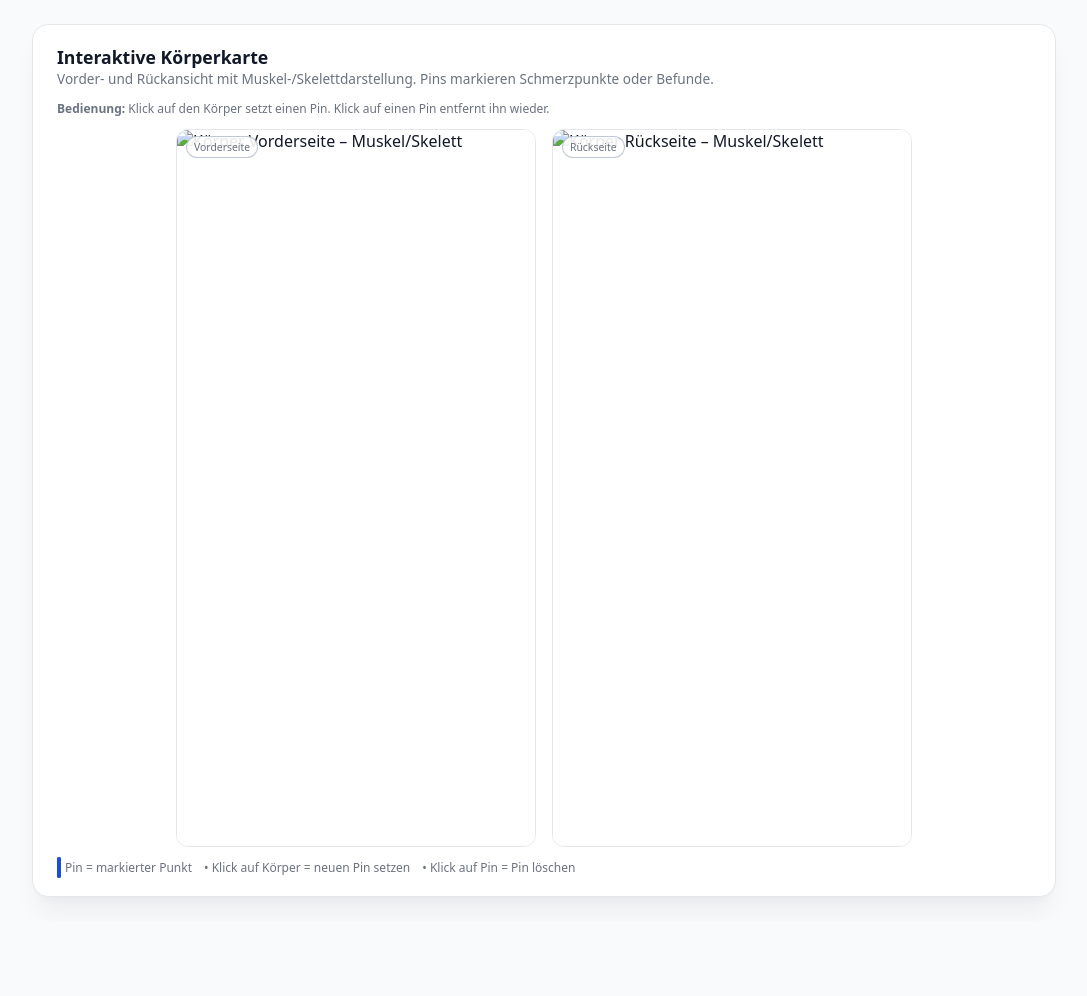
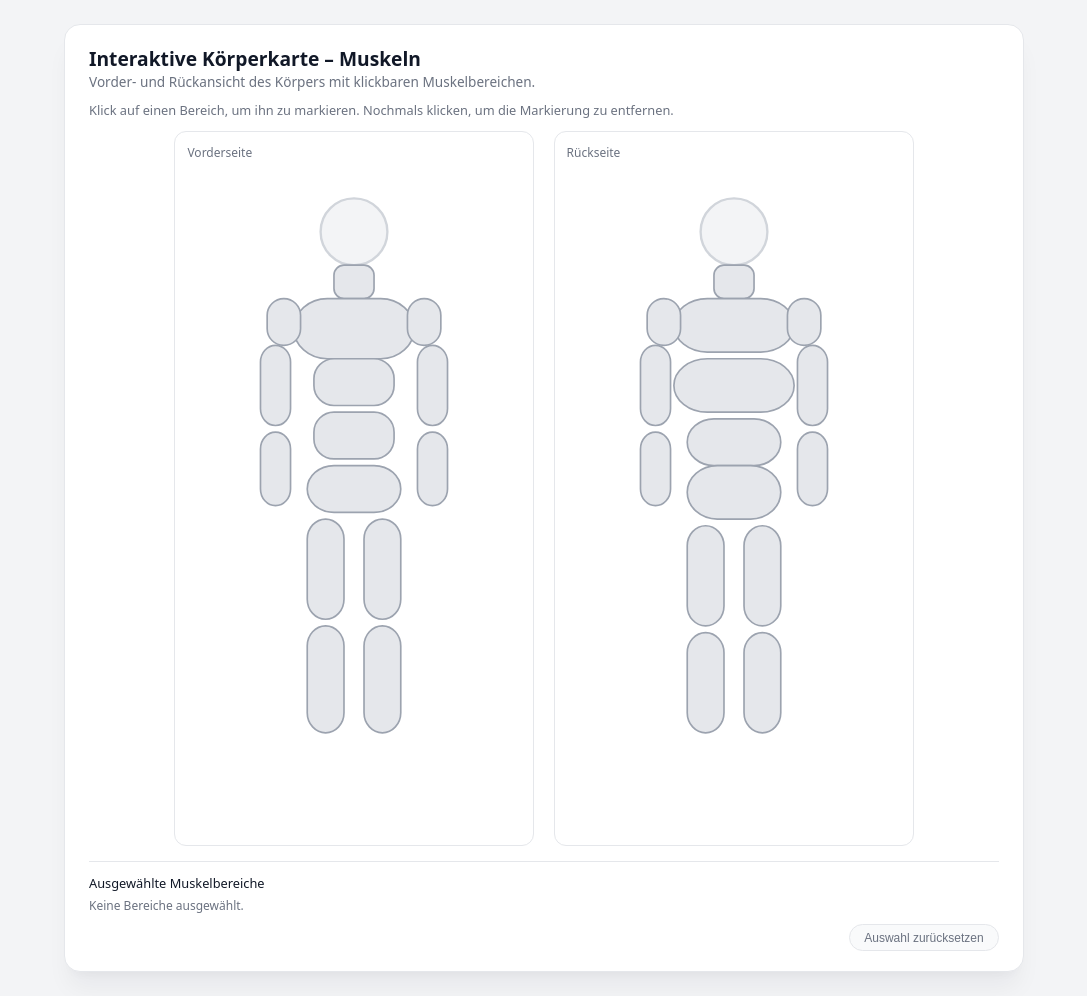
Before and after one commit to tofin100/physio-bodymap-mvp-, a plain HTML site: page index.html in a window 1280 px wide. Shown: the whole page, without its empty margins (96-1183 px from the left). Before the commit the page ends 921 px from the top, so only its background shows below. Drawn offline with Linux system fonts and the light colour scheme.

Commit message:
index.html aktualisieren

```diff
--- a/index.html
+++ b/index.html
@@ -2,22 +2,22 @@
 <html lang="de">
 <head>
   <meta charset="UTF-8" />
-  <title>Interaktive Körperkarte – Avatar</title>
+  <title>Interaktive Körperkarte – Muskeln</title>
   <meta name="viewport" content="width=device-width, initial-scale=1" />
   <style>
     :root {
-      --bg-page: #f9fafb;
+      --bg-page: #f3f4f6;
       --bg-card: #ffffff;
       --border: #e5e7eb;
       --text: #111827;
       --muted: #6b7280;
-      --pin: #2563eb;
-      --pin-border: #1d4ed8;
+      --region: #e5e7eb;
+      --region-hover: #cbd5f5;
+      --region-selected: #60a5fa;
+      --region-selected-border: #2563eb;
     }
 
-    * {
-      box-sizing: border-box;
-    }
+    * { box-sizing: border-box; }
 
     body {
       margin: 0;
@@ -33,26 +33,22 @@
 
     .card {
       width: 100%;
-      max-width: 1024px;
+      max-width: 960px;
       background: var(--bg-card);
       border-radius: 1rem;
       border: 1px solid var(--border);
       box-shadow:
         0 20px 25px -5px rgba(15, 23, 42, 0.05),
         0 8px 10px -6px rgba(15, 23, 42, 0.03);
-      padding: 1.25rem 1.5rem 1.25rem;
+      padding: 1.25rem 1.5rem;
     }
 
     .card-header {
-      display: flex;
-      justify-content: space-between;
-      align-items: baseline;
-      gap: 0.75rem;
       margin-bottom: 0.75rem;
     }
 
     .card-title {
-      font-size: 1.1rem;
+      font-size: 1.2rem;
       font-weight: 600;
     }
 
@@ -62,302 +58,367 @@
     }
 
     .hint {
-      font-size: 0.75rem;
+      font-size: 0.8rem;
       color: var(--muted);
-      margin-bottom: 0.75rem;
+      margin: 0.6rem 0 0.8rem;
     }
 
     .bodies {
       display: flex;
       flex-wrap: wrap;
-      gap: 1rem;
+      gap: 1.2rem;
       justify-content: center;
     }
 
     .body-panel {
-      position: relative;
-      width: min(46%, 360px);
+      flex: 1;
       min-width: 260px;
+      max-width: 360px;
       border-radius: 0.75rem;
       border: 1px solid var(--border);
-      overflow: hidden;
       background: #ffffff;
+      padding: 0.75rem;
     }
 
     .body-label {
-      position: absolute;
-      top: 0.4rem;
-      left: 0.55rem;
-      padding: 0.18rem 0.45rem;
-      border-radius: 999px;
-      background: rgba(255, 255, 255, 0.9);
-      border: 1px solid rgba(148, 163, 184, 0.6);
-      font-size: 0.65rem;
+      font-size: 0.75rem;
       color: var(--muted);
-      z-index: 3;
+      margin-bottom: 0.25rem;
     }
 
-    .body-img-wrapper {
+    .body-svg-wrapper {
       position: relative;
       width: 100%;
-      padding-bottom: 200%; /* Seitenverhältnis: hochkant */
-      background: #ffffff;
+      padding-bottom: 200%; /* hochkant */
     }
 
-    .body-img-wrapper img {
+    .body-svg-wrapper svg {
       position: absolute;
       inset: 0;
-      width: 100%;
-      height: 100%;
-      object-fit: contain;
-      pointer-events: none; /* Klicks gehen an das SVG */
-    }
-
-    .body-overlay {
-      position: absolute;
-      inset: 0;
-      cursor: crosshair;
-    }
-
-    svg {
       width: 100%;
       height: 100%;
       display: block;
     }
 
-    .pin {
-      fill: var(--pin);
-      stroke: var(--pin-border);
-      stroke-width: 0.8;
+    .region {
+      fill: var(--region);
       cursor: pointer;
+      stroke: #9ca3af;
+      stroke-width: 0.5;
+      transition: fill 0.15s ease, stroke 0.15s ease;
     }
 
-    .pin:hover {
-      stroke-width: 1.4;
+    .region:hover {
+      fill: var(--region-hover);
     }
 
-    .legend {
-      margin-top: 0.75rem;
+    .region.selected {
+      fill: var(--region-selected);
+      stroke: var(--region-selected-border);
+      stroke-width: 1;
+    }
+
+    .selected-box {
+      margin-top: 0.9rem;
+      padding-top: 0.75rem;
+      border-top: 1px solid var(--border);
+    }
+
+    .selected-title {
+      font-size: 0.8rem;
+      font-weight: 500;
+      margin-bottom: 0.35rem;
+    }
+
+    .selected-list {
       display: flex;
       flex-wrap: wrap;
-      gap: 0.75rem;
+      gap: 0.35rem;
+    }
+
+    .selected-pill {
+      padding: 0.18rem 0.5rem;
+      border-radius: 999px;
+      border: 1px solid #d1d5db;
       font-size: 0.75rem;
       color: var(--muted);
-      align-items: center;
+      background: #f9fafb;
     }
 
-    .legend-pin {
-      width: 10px;
-      height: 10px;
+    .selected-empty {
+      font-size: 0.75rem;
+      color: var(--muted);
+    }
+
+    .actions {
+      margin-top: 0.6rem;
+      display: flex;
+      justify-content: flex-end;
+    }
+
+    .btn {
+      padding: 0.35rem 0.9rem;
       border-radius: 999px;
-      background: var(--pin);
-      border: 2px solid var(--pin-border);
-      margin-right: 0.25rem;
+      border: 1px solid var(--border);
+      background: #f9fafb;
+      font-size: 0.75rem;
+      cursor: pointer;
+      color: var(--muted);
+    }
+
+    .btn:hover {
+      border-color: #cbd5f5;
+      color: #2563eb;
     }
 
     @media (max-width: 720px) {
-      .card {
-        padding: 1rem;
-      }
-      .body-panel {
-        width: 100%;
-      }
+      .card { padding: 1rem; }
     }
   </style>
 </head>
 <body>
   <div class="card">
     <div class="card-header">
-      <div>
-        <div class="card-title">Interaktive Körperkarte</div>
-        <div class="card-subtitle">
-          Vorder- und Rückansicht mit Muskel-/Skelettdarstellung. Pins markieren Schmerzpunkte oder Befunde.
-        </div>
+      <div class="card-title">Interaktive Körperkarte – Muskeln</div>
+      <div class="card-subtitle">
+        Vorder- und Rückansicht des Körpers mit klickbaren Muskelbereichen.
       </div>
-    </div>
-
-    <div class="hint">
-      <strong>Bedienung:</strong> Klick auf den Körper setzt einen Pin. Klick auf einen Pin entfernt ihn wieder.
+      <p class="hint">
+        Klick auf einen Bereich, um ihn zu markieren. Nochmals klicken, um die Markierung zu entfernen.
+      </p>
     </div>
 
     <div class="bodies">
       <!-- Vorderseite -->
       <div class="body-panel">
         <div class="body-label">Vorderseite</div>
-        <div class="body-img-wrapper">
-          <!-- TODO: Ersetze 'body-front.png' durch dein eigenes Bild -->
-          <img src="body-front.png" alt="Körper Vorderseite – Muskel/Skelett" />
-          <div class="body-overlay">
-            <svg viewBox="0 0 100 200" data-side="front">
-              <!-- Pins werden per JS hier eingefügt -->
-            </svg>
-          </div>
+        <div class="body-svg-wrapper">
+          <svg viewBox="0 0 100 200">
+            <!-- Kopf (Deko) -->
+            <circle cx="50" cy="20" r="10" fill="#f3f4f6" stroke="#d1d5db" stroke-width="0.7" />
+
+            <!-- Hals -->
+            <rect id="front-neck" class="region" x="44" y="30" width="12" height="10" rx="3" />
+
+            <!-- Brust -->
+            <rect id="front-chest" class="region" x="32" y="40" width="36" height="18" rx="10" />
+
+            <!-- Oberer Bauch -->
+            <rect id="front-upper-abs" class="region" x="38" y="58" width="24" height="14" rx="6" />
+
+            <!-- Unterer Bauch -->
+            <rect id="front-lower-abs" class="region" x="38" y="74" width="24" height="14" rx="6" />
+
+            <!-- Schultern -->
+            <rect id="front-shoulder-left" class="region" x="24" y="40" width="10" height="14" rx="5" />
+            <rect id="front-shoulder-right" class="region" x="66" y="40" width="10" height="14" rx="5" />
+
+            <!-- Oberarme -->
+            <rect id="front-upper-arm-left" class="region" x="22" y="54" width="9" height="24" rx="5" />
+            <rect id="front-upper-arm-right" class="region" x="69" y="54" width="9" height="24" rx="5" />
+
+            <!-- Unterarme -->
+            <rect id="front-forearm-left" class="region" x="22" y="80" width="9" height="22" rx="5" />
+            <rect id="front-forearm-right" class="region" x="69" y="80" width="9" height="22" rx="5" />
+
+            <!-- Hüfte/Leiste -->
+            <rect id="front-hip" class="region" x="36" y="90" width="28" height="14" rx="8" />
+
+            <!-- Oberschenkel -->
+            <rect id="front-thigh-left" class="region" x="36" y="106" width="11" height="30" rx="6" />
+            <rect id="front-thigh-right" class="region" x="53" y="106" width="11" height="30" rx="6" />
+
+            <!-- Unterschenkel -->
+            <rect id="front-shin-left" class="region" x="36" y="138" width="11" height="32" rx="6" />
+            <rect id="front-shin-right" class="region" x="53" y="138" width="11" height="32" rx="6" />
+          </svg>
         </div>
       </div>
 
       <!-- Rückseite -->
       <div class="body-panel">
         <div class="body-label">Rückseite</div>
-        <div class="body-img-wrapper">
-          <!-- TODO: Ersetze 'body-back.png' durch dein eigenes Bild -->
-          <img src="body-back.png" alt="Körper Rückseite – Muskel/Skelett" />
-          <div class="body-overlay">
-            <svg viewBox="0 0 100 200" data-side="back">
-              <!-- Pins werden per JS hier eingefügt -->
-            </svg>
-          </div>
+        <div class="body-svg-wrapper">
+          <svg viewBox="0 0 100 200">
+            <!-- Kopf (Deko) -->
+            <circle cx="50" cy="20" r="10" fill="#f3f4f6" stroke="#d1d5db" stroke-width="0.7" />
+
+            <!-- Nacken -->
+            <rect id="back-neck" class="region" x="44" y="30" width="12" height="10" rx="3" />
+
+            <!-- Oberer Rücken -->
+            <rect id="back-upper-back" class="region" x="32" y="40" width="36" height="16" rx="10" />
+
+            <!-- Mittlerer Rücken -->
+            <rect id="back-mid-back" class="region" x="32" y="58" width="36" height="16" rx="10" />
+
+            <!-- Unterer Rücken -->
+            <rect id="back-lower-back" class="region" x="36" y="76" width="28" height="14" rx="8" />
+
+            <!-- Schultern -->
+            <rect id="back-shoulder-left" class="region" x="24" y="40" width="10" height="14" rx="5" />
+            <rect id="back-shoulder-right" class="region" x="66" y="40" width="10" height="14" rx="5" />
+
+            <!-- Oberarme -->
+            <rect id="back-upper-arm-left" class="region" x="22" y="54" width="9" height="24" rx="5" />
+            <rect id="back-upper-arm-right" class="region" x="69" y="54" width="9" height="24" rx="5" />
+
+            <!-- Unterarme -->
+            <rect id="back-forearm-left" class="region" x="22" y="80" width="9" height="22" rx="5" />
+            <rect id="back-forearm-right" class="region" x="69" y="80" width="9" height="22" rx="5" />
+
+            <!-- Gesäß -->
+            <rect id="back-glutes" class="region" x="36" y="90" width="28" height="16" rx="9" />
+
+            <!-- Oberschenkel hinten -->
+            <rect id="back-hamstring-left" class="region" x="36" y="108" width="11" height="30" rx="6" />
+            <rect id="back-hamstring-right" class="region" x="53" y="108" width="11" height="30" rx="6" />
+
+            <!-- Waden -->
+            <rect id="back-calf-left" class="region" x="36" y="140" width="11" height="30" rx="6" />
+            <rect id="back-calf-right" class="region" x="53" y="140" width="11" height="30" rx="6" />
+          </svg>
         </div>
       </div>
     </div>
 
-    <div class="legend">
-      <span><span class="legend-pin"></span>Pin = markierter Punkt</span>
-      <span>• Klick auf Körper = neuen Pin setzen</span>
-      <span>• Klick auf Pin = Pin löschen</span>
+    <div class="selected-box">
+      <div class="selected-title">Ausgewählte Muskelbereiche</div>
+      <div id="selectedList" class="selected-list"></div>
+      <div class="actions">
+        <button id="clearBtn" class="btn">Auswahl zurücksetzen</button>
+      </div>
     </div>
   </div>
 
   <script>
-    // -------------------------------
-    // State: Pins als Prozentwerte
-    // -------------------------------
-    const STORAGE_KEY = "bodymap_pins_v1";
+    // Alle Regionen
+    const REGION_IDS = [
+      "front-neck","front-chest","front-upper-abs","front-lower-abs",
+      "front-shoulder-left","front-shoulder-right",
+      "front-upper-arm-left","front-upper-arm-right",
+      "front-forearm-left","front-forearm-right",
+      "front-hip","front-thigh-left","front-thigh-right",
+      "front-shin-left","front-shin-right",
+      "back-neck","back-upper-back","back-mid-back","back-lower-back",
+      "back-shoulder-left","back-shoulder-right",
+      "back-upper-arm-left","back-upper-arm-right",
+      "back-forearm-left","back-forearm-right",
+      "back-glutes","back-hamstring-left","back-hamstring-right",
+      "back-calf-left","back-calf-right"
+    ];
 
-    let pins = {
-      front: [], // { id, x, y }
-      back: []
-    };
+    let selectedRegions = [];
 
-    function loadPins() {
-      try {
-        const raw = localStorage.getItem(STORAGE_KEY);
-        if (!raw) return;
-        const parsed = JSON.parse(raw);
-        if (parsed && typeof parsed === "object") {
-          pins.front = Array.isArray(parsed.front) ? parsed.front : [];
-          pins.back = Array.isArray(parsed.back) ? parsed.back : [];
-        }
-      } catch (e) {
-        console.error("Fehler beim Laden der Pins:", e);
+    function regionLabel(id) {
+      switch (id) {
+        case "front-neck": return "Hals vorne";
+        case "front-chest": return "Brust";
+        case "front-upper-abs": return "Oberer Bauch";
+        case "front-lower-abs": return "Unterer Bauch";
+        case "front-shoulder-left": return "Schulter vorne links";
+        case "front-shoulder-right": return "Schulter vorne rechts";
+        case "front-upper-arm-left": return "Oberarm vorne links";
+        case "front-upper-arm-right": return "Oberarm vorne rechts";
+        case "front-forearm-left": return "Unterarm vorne links";
+        case "front-forearm-right": return "Unterarm vorne rechts";
+        case "front-hip": return "Hüfte / Leiste";
+        case "front-thigh-left": return "Oberschenkel vorne links";
+        case "front-thigh-right": return "Oberschenkel vorne rechts";
+        case "front-shin-left": return "Unterschenkel vorne links";
+        case "front-shin-right": return "Unterschenkel vorne rechts";
+
+        case "back-neck": return "Nacken hinten";
+        case "back-upper-back": return "Oberer Rücken";
+        case "back-mid-back": return "Mittlerer Rücken";
+        case "back-lower-back": return "Unterer Rücken";
+        case "back-shoulder-left": return "Schulter hinten links";
+        case "back-shoulder-right": return "Schulter hinten rechts";
+        case "back-upper-arm-left": return "Oberarm hinten links";
+        case "back-upper-arm-right": return "Oberarm hinten rechts";
+        case "back-forearm-left": return "Unterarm hinten links";
+        case "back-forearm-right": return "Unterarm hinten rechts";
+        case "back-glutes": return "Gesäß";
+        case "back-hamstring-left": return "Oberschenkel hinten links";
+        case "back-hamstring-right": return "Oberschenkel hinten rechts";
+        case "back-calf-left": return "Wade links";
+        case "back-calf-right": return "Wade rechts";
+        default: return id;
       }
     }
 
-    function savePins() {
-      localStorage.setItem(STORAGE_KEY, JSON.stringify(pins));
-    }
+    const selectedListEl = document.getElementById("selectedList");
+    const clearBtn = document.getElementById("clearBtn");
 
-    function createId() {
-      return (
-        Math.random().toString(36).slice(2, 8) +
-        "-" +
-        Date.now().toString(36)
-      );
-    }
-
-    // -------------------------------
-    // Rendering
-    // -------------------------------
-    function renderPinsForSide(side) {
-      const svg = document.querySelector(`svg[data-side="${side}"]`);
-      if (!svg) return;
-
-      // Alte Pins entfernen
-      while (svg.firstChild) {
-        svg.removeChild(svg.firstChild);
+    function renderSelectedList() {
+      selectedListEl.innerHTML = "";
+      if (selectedRegions.length === 0) {
+        const span = document.createElement("span");
+        span.className = "selected-empty";
+        span.textContent = "Keine Bereiche ausgewählt.";
+        selectedListEl.appendChild(span);
+        return;
       }
-
-      const data = pins[side] || [];
-      data.forEach(pin => {
-        const circle = document.createElementNS("http://www.w3.org/2000/svg", "circle");
-        circle.setAttribute("cx", pin.x);
-        circle.setAttribute("cy", pin.y);
-        circle.setAttribute("r", "2.8"); // Radius in ViewBox-Einheiten
-        circle.setAttribute("class", "pin");
-        circle.dataset.id = pin.id;
-        circle.addEventListener("click", evt => {
-          evt.stopPropagation(); // verhindert neuen Pin
-          removePin(side, pin.id);
-        });
-        svg.appendChild(circle);
+      selectedRegions.forEach(id => {
+        const span = document.createElement("span");
+        span.className = "selected-pill";
+        span.textContent = regionLabel(id);
+        selectedListEl.appendChild(span);
       });
     }
 
-    function renderAllPins() {
-      renderPinsForSide("front");
-      renderPinsForSide("back");
-    }
-
-    // -------------------------------
-    // Pin-Management
-    // -------------------------------
-    function addPin(side, x, y) {
-      const pin = { id: createId(), x, y };
-      pins[side].push(pin);
-      savePins();
-      renderPinsForSide(side);
-    }
-
-    function removePin(side, id) {
-      pins[side] = pins[side].filter(p => p.id !== id);
-      savePins();
-      renderPinsForSide(side);
-    }
-
-    // -------------------------------
-    // Klick-Logik
-    // -------------------------------
-    function setupClickHandlers() {
-      document.querySelectorAll("svg[data-side]").forEach(svg => {
-        svg.addEventListener("click", evt => {
-          const side = svg.dataset.side;
-          const rect = svg.getBoundingClientRect();
-          const x = ((evt.clientX - rect.left) / rect.width) * 100;
-          const y = ((evt.clientY - rect.top) / rect.height) * 200; // viewBox height = 200
-          addPin(side, x, y);
-        });
+    function applySelectionToSVG() {
+      REGION_IDS.forEach(id => {
+        const el = document.getElementById(id);
+        if (!el) return;
+        if (selectedRegions.includes(id)) {
+          el.classList.add("selected");
+        } else {
+          el.classList.remove("selected");
+        }
       });
     }
 
-    // -------------------------------
-    // Öffentliche API (optional)
-    // -------------------------------
-    window.PhysioAvatar = {
-      /**
-       * Gibt eine Kopie der aktuellen Pins zurück:
-       * { front: [{id,x,y}], back: [...] }
-       */
-      getPins() {
-        return {
-          front: [...pins.front],
-          back: [...pins.back]
-        };
+    function toggleRegion(id) {
+      if (selectedRegions.includes(id)) {
+        selectedRegions = selectedRegions.filter(r => r !== id);
+      } else {
+        selectedRegions.push(id);
+      }
+      applySelectionToSVG();
+      renderSelectedList();
+    }
+
+    // Event-Listener für alle Regionen
+    REGION_IDS.forEach(id => {
+      const el = document.getElementById(id);
+      if (!el) return;
+      el.addEventListener("click", () => toggleRegion(id));
+    });
+
+    clearBtn.addEventListener("click", () => {
+      selectedRegions = [];
+      applySelectionToSVG();
+      renderSelectedList();
+    });
+
+    // Initiales Rendering
+    renderSelectedList();
+
+    // Optionale API für spätere Einbindung
+    window.PhysioBodyMap = {
+      getSelections() { return [...selectedRegions]; },
+      setSelections(ids) {
+        selectedRegions = (ids || []).filter(id => REGION_IDS.includes(id));
+        applySelectionToSVG();
+        renderSelectedList();
       },
-      /**
-       * Setzt Pins von außen. Erwartet Format wie getPins().
-       */
-      setPins(newPins) {
-        pins.front = Array.isArray(newPins.front) ? newPins.front : [];
-        pins.back = Array.isArray(newPins.back) ? newPins.back : [];
-        savePins();
-        renderAllPins();
-      },
-      /**
-       * Löscht alle Pins.
-       */
       clear() {
-        pins.front = [];
-        pins.back = [];
-        savePins();
-        renderAllPins();
+        selectedRegions = [];
+        applySelectionToSVG();
+        renderSelectedList();
       }
     };
-
-    // -------------------------------
-    // Init
-    // -------------------------------
-    loadPins();
-    renderAllPins();
-    setupClickHandlers();
   </script>
 </body>
 </html>
```
